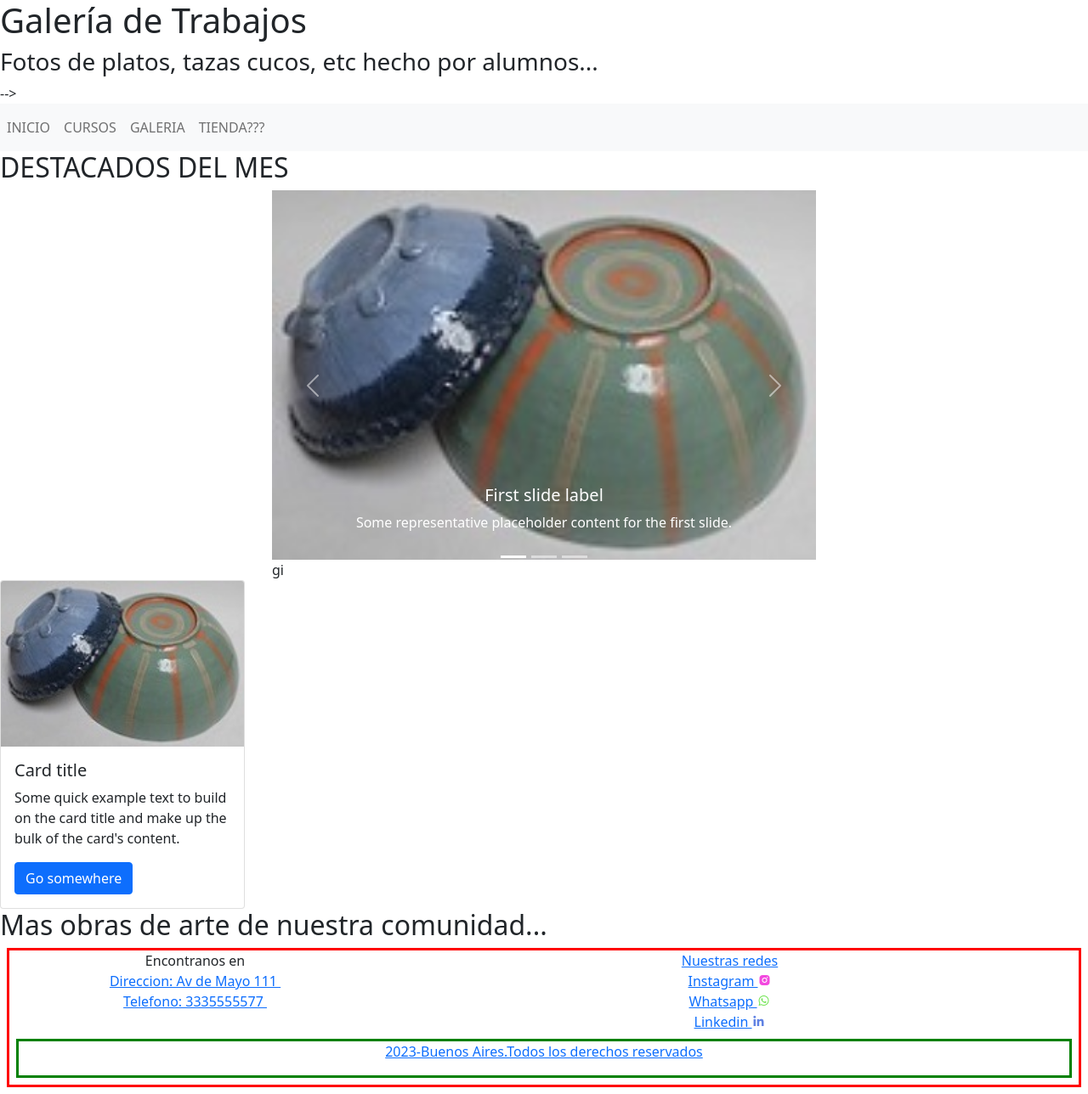
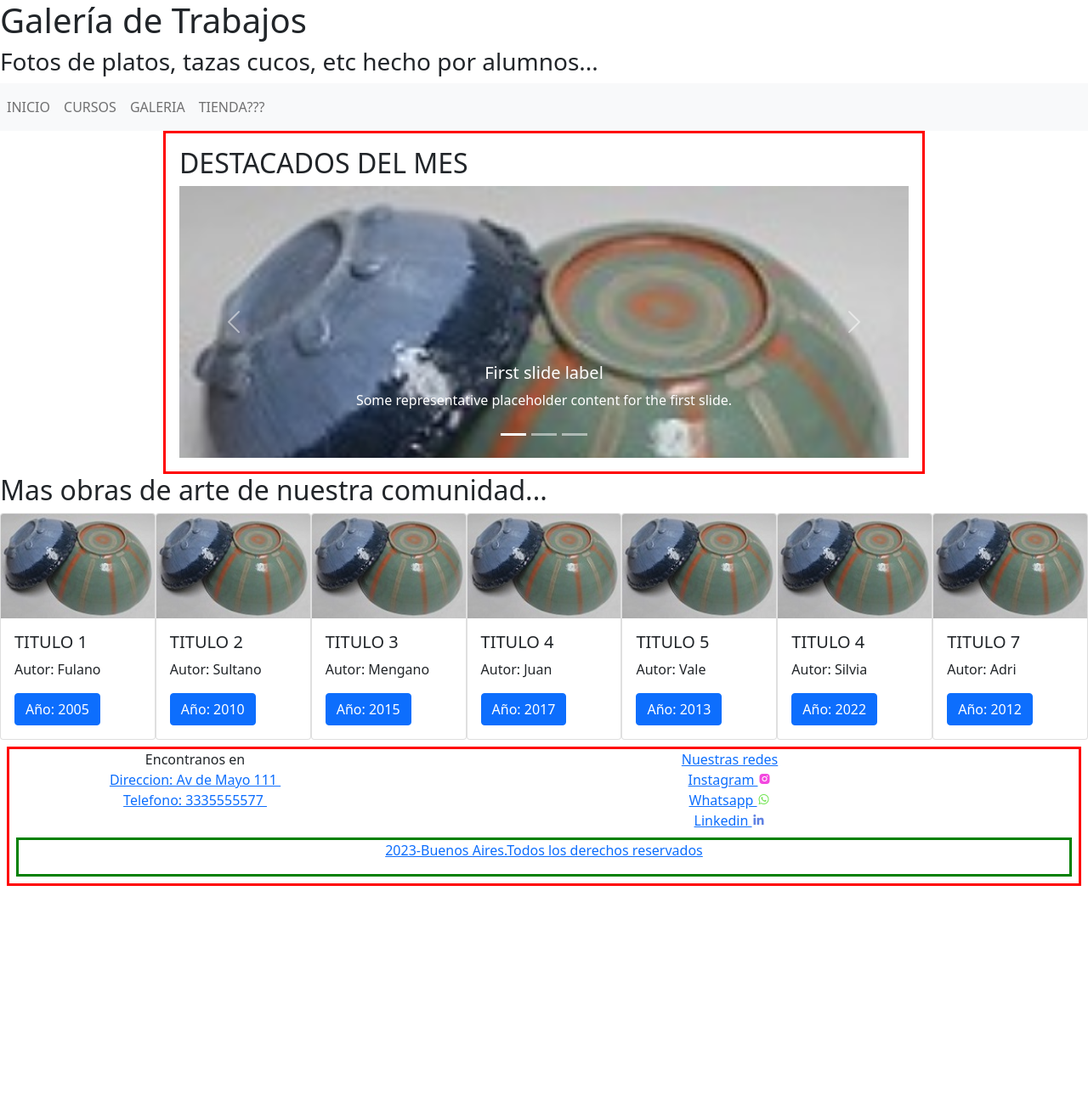
Before and after one commit to SSDD2022/TP3, a Django app: page /galeria/ in a window 1280 px wide. Shown: the whole page at 85% size. After the commit the page ends 1043 px from the top, so only its background shows below. Run offline with Django 4.2, Linux system fonts and the light colour scheme; some libraries are stand-ins or nearby versions.

Commit message:
tag for en galeria para las tarjetas

```diff
--- /dev/null
+++ b/taller/static/taller/css/galeria.css
@@ -0,0 +1,18 @@
+.destacados{
+    width: 70%;
+    padding: 1em;
+    margin: 0 auto;
+    border:3px red solid;
+}
+
+.carousel-item {
+    height: 40vh;
+    background-size: cover;
+}
+.trabajos{
+    display: flex;
+
+}
+.card{
+    width: 20%;
+}
--- a/taller/templates/taller/galeria.html
+++ b/taller/templates/taller/galeria.html
@@ -2,6 +2,8 @@
 {% load static %}
 
 {% block title %}Galería{% endblock %}
+{% block extra_css %}
+<link rel="stylesheet" href="{% static 'taller/css/galeria.css' %}">{% endblock %}
 
 <body>
   {% block header %}
@@ -11,14 +13,16 @@
 
   {% block content %}
 
-    <section>
-
+  <section class="destacados">
     <h2>DESTACADOS DEL MES</h2>
-        <div id="carouselExampleCaptions" class="carousel slide" data-bs-ride="carousel" style="width: 50%;margin:0 auto;">
+    <div id="carouselExampleCaptions" class="carousel slide" data-bs-ride="carousel">
       <div class="carousel-indicators">
-              <button type="button" data-bs-target="#carouselExampleCaptions" data-bs-slide-to="0" class="active" aria-current="true" aria-label="Slide 1"></button>
-              <button type="button" data-bs-target="#carouselExampleCaptions" data-bs-slide-to="1" aria-label="Slide 2"></button>
-              <button type="button" data-bs-target="#carouselExampleCaptions" data-bs-slide-to="2" aria-label="Slide 3"></button>
+        <button type="button" data-bs-target="#carouselExampleCaptions" data-bs-slide-to="0" class="active"
+          aria-current="true" aria-label="Slide 1"></button>
+        <button type="button" data-bs-target="#carouselExampleCaptions" data-bs-slide-to="1"
+          aria-label="Slide 2"></button>
+        <button type="button" data-bs-target="#carouselExampleCaptions" data-bs-slide-to="2"
+          aria-label="Slide 3"></button>
       </div>
       <div class="carousel-inner">
         <div class="carousel-item active">
@@ -26,7 +30,7 @@
           <div class="carousel-caption d-none d-md-block">
             <h5>First slide label</h5>
             <p>Some representative placeholder content for the first slide.</p>
-                </div>gi
+          </div>
         </div>
         <div class="carousel-item">
           <img src="{% static 'taller\img\curso-alfareria_adultos9.png' %}" class="d-block w-100" alt="...">
@@ -43,28 +47,33 @@
           </div>
         </div>
       </div>
-            <button class="carousel-control-prev" type="button" data-bs-target="#carouselExampleCaptions" data-bs-slide="prev">
+      <button class="carousel-control-prev" type="button" data-bs-target="#carouselExampleCaptions"
+        data-bs-slide="prev">
         <span class="carousel-control-prev-icon" aria-hidden="true"></span>
         <span class="visually-hidden">Previous</span>
       </button>
-            <button class="carousel-control-next" type="button" data-bs-target="#carouselExampleCaptions" data-bs-slide="next">
+      <button class="carousel-control-next" type="button" data-bs-target="#carouselExampleCaptions"
+        data-bs-slide="next">
         <span class="carousel-control-next-icon" aria-hidden="true"></span>
         <span class="visually-hidden">Next</span>
       </button>
     </div>
   </section>
-    <div class="card" style="width: 18rem;">
+
+
+  <section>
+    <h2>Mas obras de arte de nuestra comunidad...</h2>
+    <div class="trabajos">
+      {% for trabajo in trabajos %}
+        <div class="card">
           <img src="{% static 'taller\img\curso-esmaltado2.jpg' %}" class="card-img-top" alt="...">
           <div class="card-body">
-            <h5 class="card-title">Card title</h5>
-            <p class="card-text">Some quick example text to build on the card title and make up the bulk of the card's
-                content.</p>
-            <a href="#" class="btn btn-primary">Go somewhere</a>
+            <h5 class="card-title">{{trabajo.titulo}}</h5>
+            <p class="card-text">Autor: {{trabajo.autor}}</p>
+            <a href="#" class="btn btn-primary">Año: {{trabajo.fecha}}</a>
           </div>
         </div>
-    <section>
-        <h2>Mas obras de arte de nuestra comunidad...</h2>
-
+      {% endfor %}
   </section>
 
   {% endblock %}
--- a/taller/templates/taller/nav-bar.html
+++ b/taller/templates/taller/nav-bar.html
@@ -1,10 +1,9 @@
 
-</nav> -->
+</nav>
 <nav class="navbar navbar-expand-sm navbar-light bg-light">
   <button class="navbar-toggler" type="button" data-bs-toggle="collapse" data-bs-target="#opciones">
     <span class="navbar-toggler-icon"></span>
   </button>
-  <!-- enlaces -->
   <div class="collapse navbar-collapse" id="opciones">
     <ul class="navbar-nav">
       <li class="nav-item">
--- a/taller/views.py
+++ b/taller/views.py
@@ -8,7 +8,8 @@ def index(request):
     return render(request,"taller\index.html",context)
 
 def galeria(request):
-    context = {}
+    trabajos =[{'imagen':'','titulo':'TITULO 1','autor':'Fulano','fecha':2005},{'imagen':'','titulo':'TITULO 2','autor':'Sultano','fecha':2010},{'imagen':'','titulo':'TITULO 3','autor':'Mengano','fecha':2015},{'imagen':'','titulo':'TITULO 4','autor':'Juan','fecha':2017},{'imagen':'','titulo':'TITULO 5','autor':'Vale','fecha':2013},{'imagen':'','titulo':'TITULO 4','autor':'Silvia','fecha':2022},{'imagen':'','titulo':'TITULO 7','autor':'Adri','fecha':2012}]
+    context = {'trabajos':trabajos}
     return render(request,"taller\galeria.html",context)
 
 def cursos(request):
```
Lines whose indentation alone changed are shown as unchanged.
